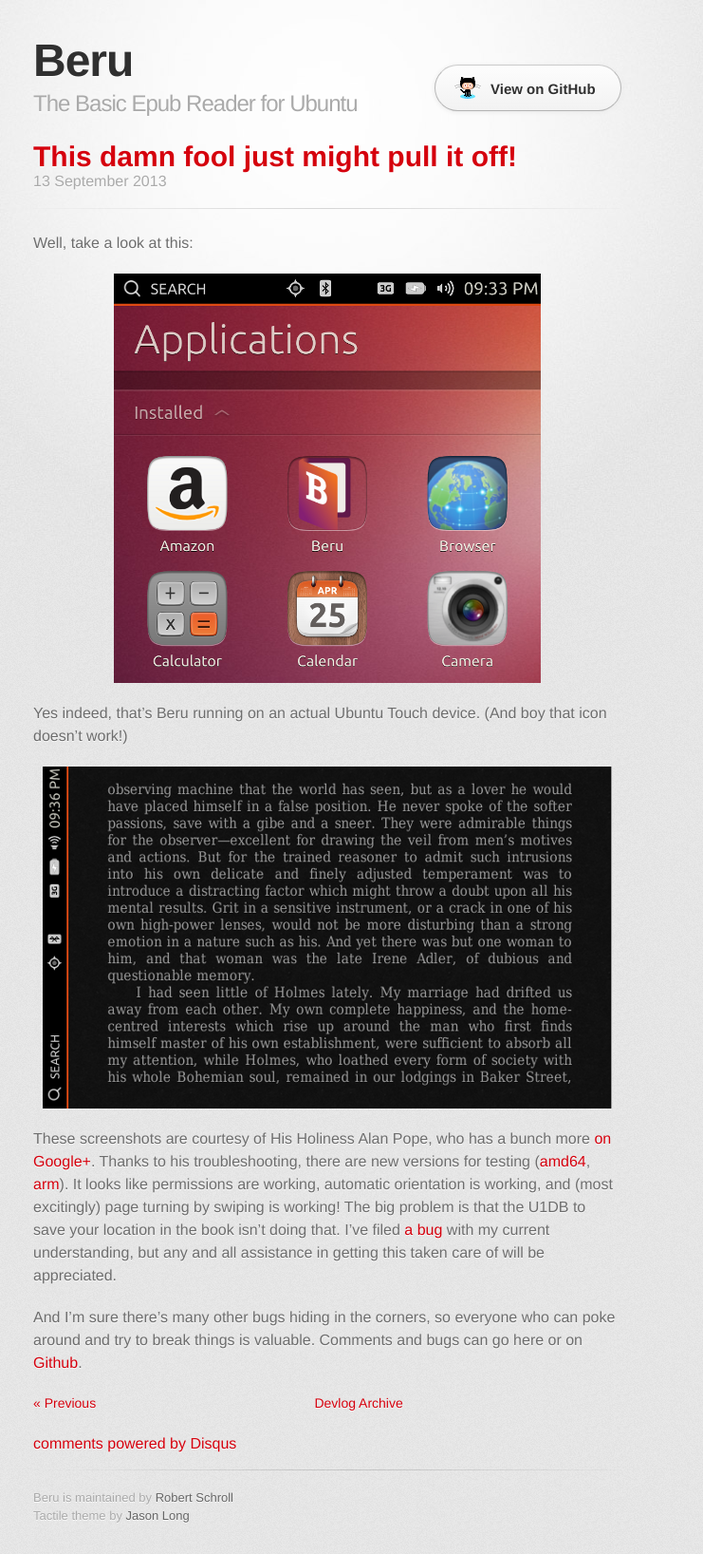
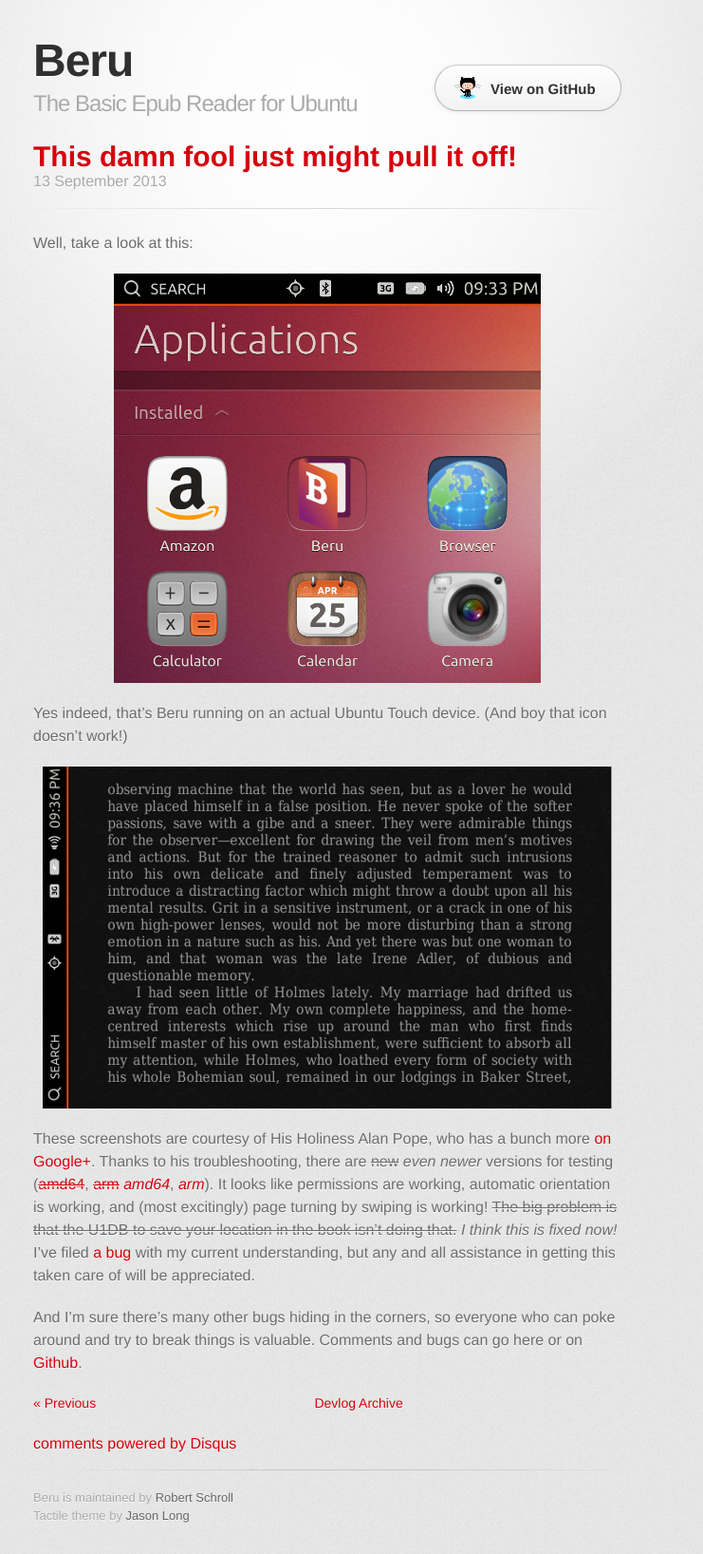
Before and after one commit to rschroll/beru, a Jekyll site: the page built from _posts/2013-09-13-this-damn-fool-just-might-pull-it-off.md, in a window 1280 px wide. Shown: the whole page at 95% size, without its empty margins (295-1036 px from the left). Built offline with Jekyll 4.4.1, drawn with Linux system fonts in a browser that asks for light colours; some web fonts are replaced; comment, search, counter and statistics services are not loaded.

Commit message:
Version 0.1.3, hopefully fixing U1DB permission issues

```diff
--- a/_posts/2013-09-13-this-damn-fool-just-might-pull-it-off.md
+++ b/_posts/2013-09-13-this-damn-fool-just-might-pull-it-off.md
@@ -11,6 +11,6 @@
 
 <img class="center" src="{{ site.baseurl }}/assets/device-landscape.png" alt="Screenshot" width="600" height="360" />
 
-These screenshots are courtesy of His Holiness Alan Pope, who has a bunch more [on Google+](https://plus.google.com/109365858706205035322/posts/isvcWn6wZoh).  Thanks to his troubleshooting, there are new versions for testing ([amd64]({{ site.baseurl }}/assets/com.ubuntu.developer.rschroll.beru_0.1.2_amd64.click), [arm]({{ site.baseurl }}/assets/com.ubuntu.developer.rschroll.beru_0.1.2_arm.click)).  It looks like permissions are working, automatic orientation is working, and (most excitingly) page turning by swiping is working!  The big problem is that the U1DB to save your location in the book isn't doing that.  I've filed [a bug](https://github.com/rschroll/beru/issues/19) with my current understanding, but any and all assistance in getting this taken care of will be appreciated.
+These screenshots are courtesy of His Holiness Alan Pope, who has a bunch more [on Google+](https://plus.google.com/109365858706205035322/posts/isvcWn6wZoh).  Thanks to his troubleshooting, there are <del>new</del> *even newer* versions for testing ([<del>amd64</del>]({{ site.baseurl }}/assets/com.ubuntu.developer.rschroll.beru_0.1.2_amd64.click), [<del>arm</del>]({{ site.baseurl }}/assets/com.ubuntu.developer.rschroll.beru_0.1.2_arm.click) [*amd64*]({{ site.baseurl }}/assets/com.ubuntu.developer.rschroll.beru_0.1.3_amd64.click), [*arm*]({{ site.baseurl }}/assets/com.ubuntu.developer.rschroll.beru_0.1.3_arm.click)).  It looks like permissions are working, automatic orientation is working, and (most excitingly) page turning by swiping is working!  <del>The big problem is that the U1DB to save your location in the book isn't doing that.</del>  *I think this is fixed now!*  I've filed [a bug](https://github.com/rschroll/beru/issues/19) with my current understanding, but any and all assistance in getting this taken care of will be appreciated.
 
 And I'm sure there's many other bugs hiding in the corners, so everyone who can poke around and try to break things is valuable.  Comments and bugs can go here or on [Github](https://github.com/rschroll/beru/issues).
```
Also changed, not shown: 2 other files.
